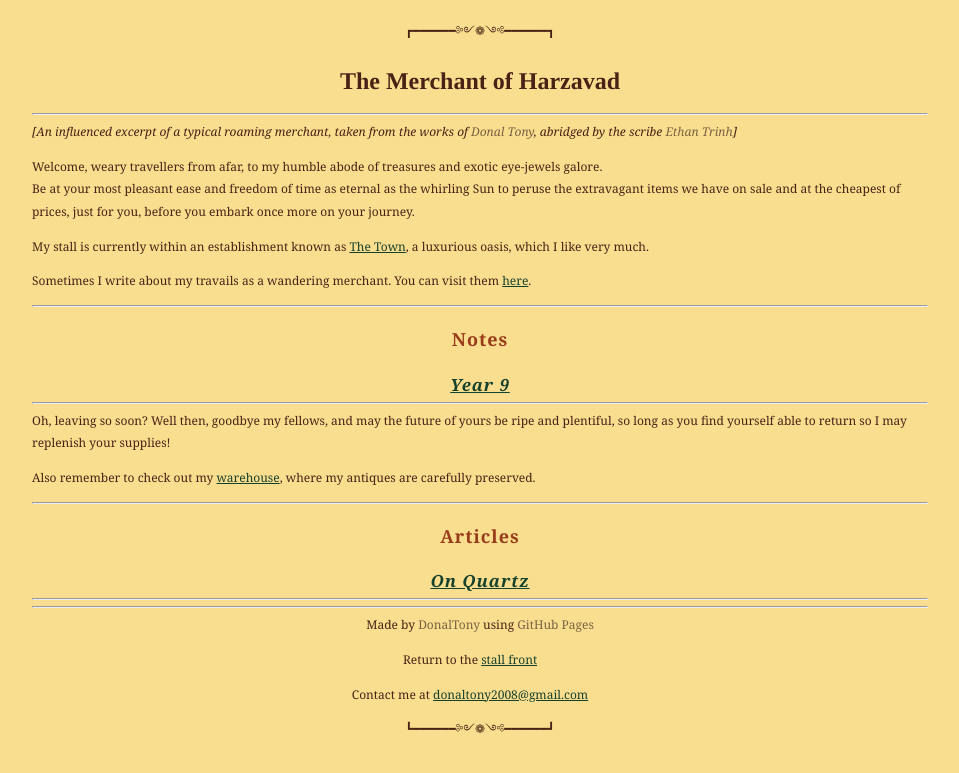
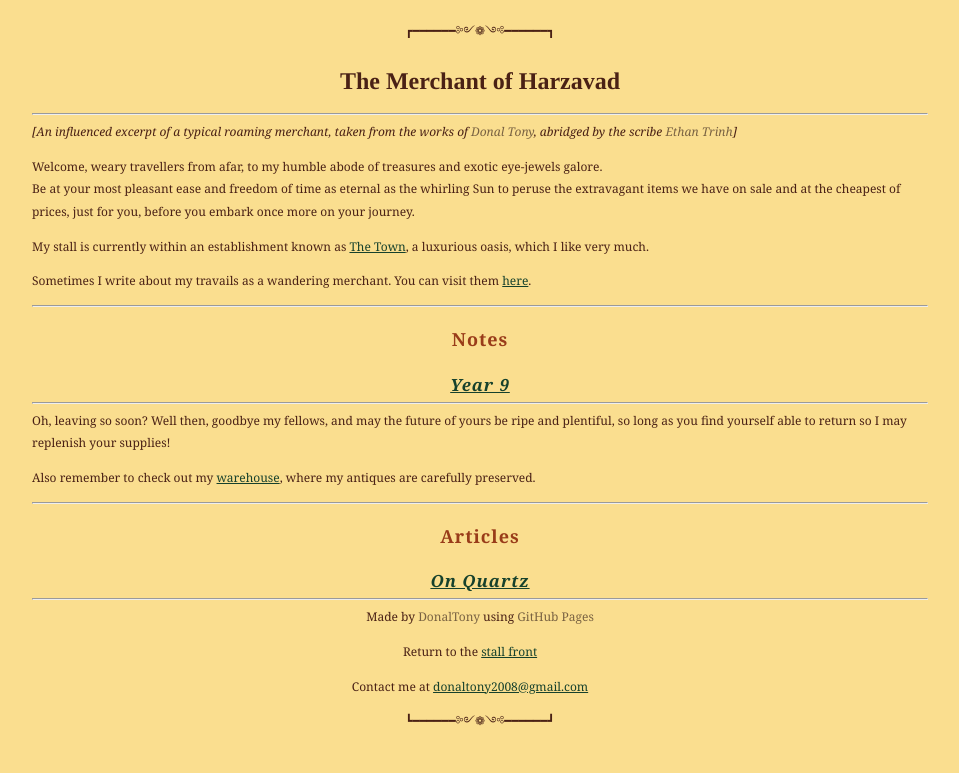
Before and after one commit to dvaraka/the-merchant, a Jekyll site: the page built from index.md, in a window 1280 px wide. Shown: the top 773 px of the page, without its empty margins (160-1119 px from the left). Built offline with Jekyll 4.4.1, drawn with Linux system fonts in a browser that asks for light colours; our own code applies the rules of GitHub Pages for plain Markdown files.

Commit message:
Update index.md

```diff
--- a/index.md
+++ b/index.md
@@ -15,5 +15,4 @@
   <hr class="divider_one">
   <h2>Articles</h2>
   <h3 class="intro"><b><a href="https://harzavad.github.io/the-merchant/ramblings/articles/on-quartz.html">On Quartz</a></b></h3>
-  <hr class="divider_one">
 </body>
```
